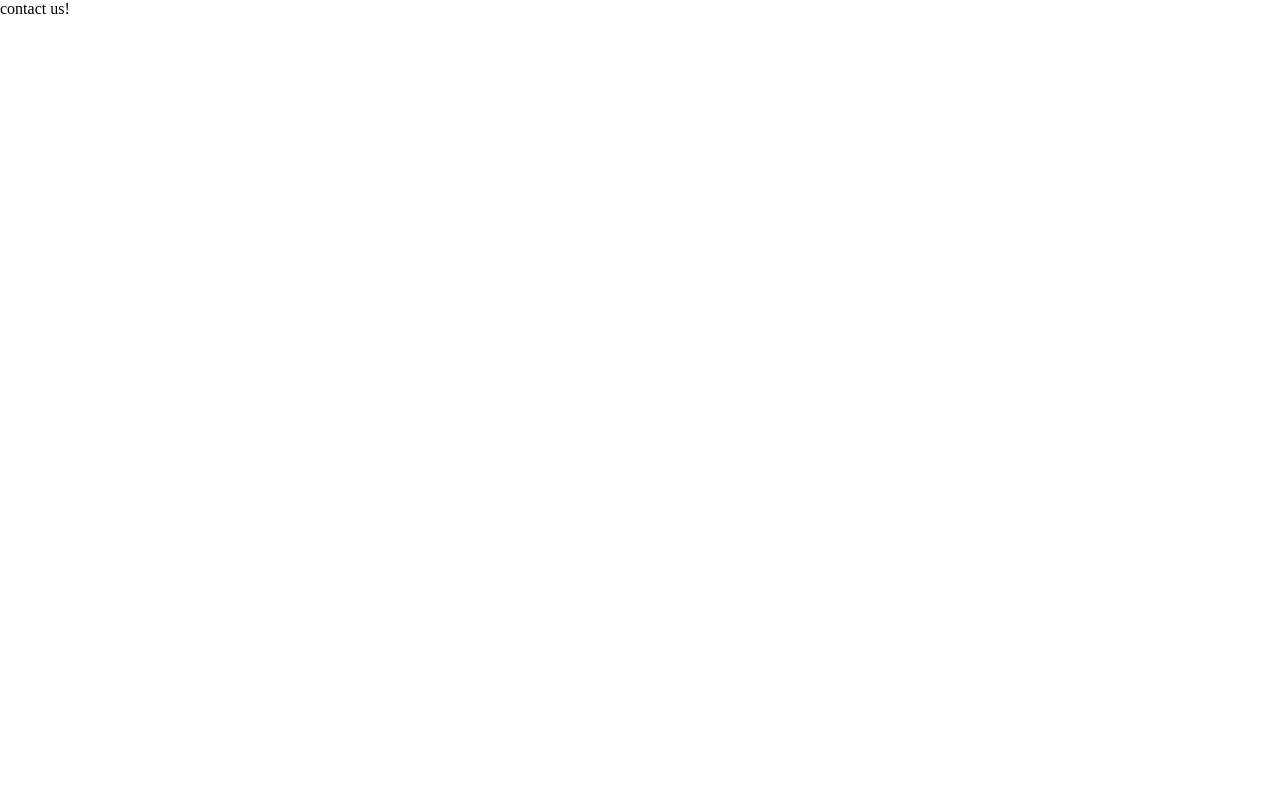
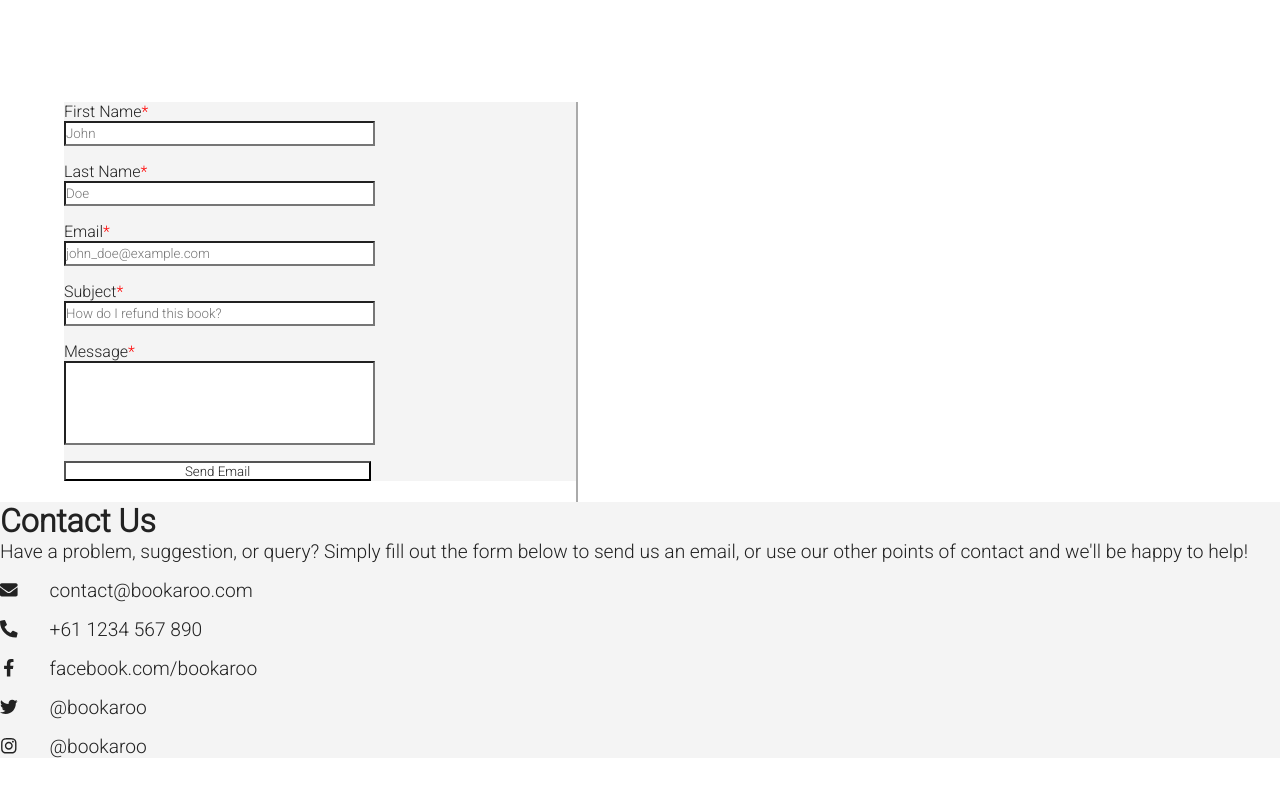
Before and after one commit to SEPT-MEDS/bookaroo, a React (Create React App) app in the folder frontend/: page /contact in a window 1280 px wide. Shown: the top 796 px of the page. Built offline with nearby package versions, Linux system fonts and the light colour scheme.

Commit message:
begin contact page

```diff
--- a/frontend/src/pages/ContactPage/ContactPage.js
+++ b/frontend/src/pages/ContactPage/ContactPage.js
@@ -1,9 +1,97 @@
 import React from 'react'
+import { FontAwesomeIcon } from '@fortawesome/react-fontawesome'
+import { faPhoneAlt, faEnvelope } from '@fortawesome/free-solid-svg-icons'
+import { faTwitter, faInstagram, faFacebookF } from '@fortawesome/free-brands-svg-icons'
+import { ContactPageStyle, ContactPoint, EmailForm, Field } from './contactPageStyle'
 
 const ContactPage = () => {
-  return <div>
-    contact us!
-  </div>
+  return (
+    <ContactPageStyle>
+      <div className='left'>
+        <form>
+          <EmailForm>
+            <Field>
+              <label htmlFor='fname'>
+                First Name<span style={{ color: 'red' }}>*</span>
+              </label>
+              <br></br>
+              <input type='text' id='fname' name='fname' placeholder='John'></input>
+              <br></br>
+            </Field>
+
+            <Field>
+              <label htmlFor='lname'>
+                Last Name<span style={{ color: 'red' }}>*</span>
+              </label>
+              <br></br>
+              <input type='text' id='lname' name='lname' placeholder='Doe'></input>
+              <br></br>
+            </Field>
+
+            <Field>
+              <label htmlFor='email'>
+                Email<span style={{ color: 'red' }}>*</span>
+              </label>
+              <br></br>
+              <input type='text' id='email' name='email' placeholder='john_doe@example.com'></input>
+              <br></br>
+            </Field>
+
+            <Field>
+              <label htmlFor='subject'>
+                Subject<span style={{ color: 'red' }}>*</span>
+              </label>
+              <br></br>
+              <input type='text' id='subject' name='subject' placeholder='How do I refund this book?'></input>
+              <br></br>
+            </Field>
+
+            <Field>
+              <label htmlFor='message'>
+                Message<span style={{ color: 'red' }}>*</span>
+              </label>
+              <br></br>
+              <input type='text' id='message' name='message'></input>
+              <br></br>
+            </Field>
+
+            <input type='button' id='send' name='send' value='Send Email'></input>
+          </EmailForm>
+        </form>
+      </div>
+
+      {/* vertical divider */}
+      <div className='divider'></div>
+
+      <div className='right'>
+        <h1>Contact Us</h1>
+        <p>
+          Have a problem, suggestion, or query? Simply fill out the form below to send us an email, or use our other
+          points of contact and we&apos;ll be happy to help!
+        </p>
+        <ContactPoint>
+          <FontAwesomeIcon className='icon' icon={faEnvelope} />
+          <p>contact@bookaroo.com</p>
+        </ContactPoint>
+        <ContactPoint>
+          <FontAwesomeIcon className='icon' icon={faPhoneAlt} />
+          <p>+61 1234 567 890</p>
+        </ContactPoint>
+        <ContactPoint>
+          <FontAwesomeIcon className='icon' icon={faFacebookF} />
+          <p>facebook.com/bookaroo</p>
+        </ContactPoint>
+        <ContactPoint>
+          <FontAwesomeIcon className='icon' icon={faTwitter} />
+          <p>@bookaroo</p>
+        </ContactPoint>
+        <ContactPoint>
+          <FontAwesomeIcon className='icon' icon={faInstagram} />
+          <p>@bookaroo</p>
+        </ContactPoint>
+      </div>
+    </ContactPageStyle>
+  )
 }
 
 export default ContactPage
--- a/frontend/src/pages/ContactPage/contactPageStyle.js
+++ b/frontend/src/pages/ContactPage/contactPageStyle.js
@@ -0,0 +1,67 @@
+import styled from 'styled-components'
+
+export const ContactPageStyle = styled.div`
+  @import url('https://fonts.googleapis.com/css2?family=Roboto:wght@300&display=swap');
+  margin-top: 8%;
+
+  // variables won't work
+  :root {
+    --white: #f4f4f4;
+    --black: #666666;
+  }
+
+  * {
+    font-family: 'Roboto', sans-serif;
+    /* background: var(--white); */
+    /* color: var(--black); */
+    // does not cover entire page
+    background: #f4f4f4;
+    color: #222222;
+  }
+
+  p {
+    font-size: 1.2rem;
+  }
+
+  .divider {
+    display: flexbox;
+    height: 400px;
+    width: 2px;
+    background: #aaaaaa;
+  }
+`
+
+export const EmailForm = styled.div`
+  float: left;
+  margin-left: 5%;
+  width: 40%;
+
+  input {
+    background: #ffffff;
+    width: 60%;
+    height: 1.3rem;
+  }
+
+  #message {
+    height: 5rem;
+  }
+`
+
+export const Field = styled.div`
+  margin-bottom: 1rem;
+`
+export const ContactPoint = styled.div`
+  display: flexbox;
+  margin-top: 1rem;
+  p {
+    margin-left: 2rem;
+    // doesn't work but should be slightly thicker
+    font-weight: 400;
+  }
+
+  .icon {
+    width: 1.1rem;
+    height: 1.1rem;
+    vertical-align: middle;
+  }
+`
```
